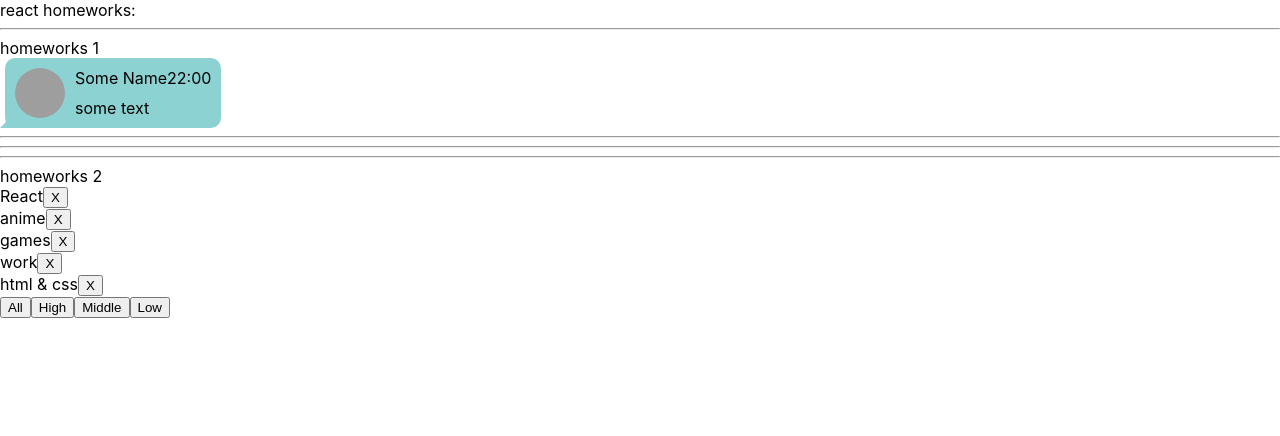
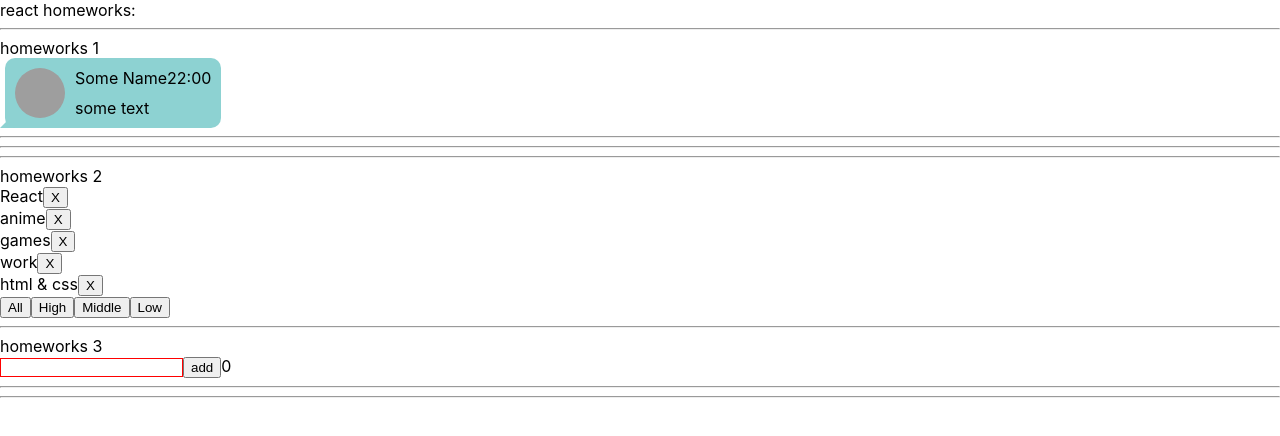
Before and after one commit to Ksenia-Tuzova2/Ignat-homeworks, a React (Create React App) app: page / in a window 1280 px wide. Shown: the top 436 px of the page. Built offline with nearby package versions, Linux system fonts and the light colour scheme; grey boxes are pictures that could not be loaded.

Commit message:
function for input fix

```diff
--- a/package.json
+++ b/package.json
@@ -10,10 +10,12 @@
     "@types/node": "^16.7.13",
     "@types/react": "^18.0.0",
     "@types/react-dom": "^18.0.0",
+    "@types/uuid": "^8.3.4",
     "react": "^18.2.0",
     "react-dom": "^18.2.0",
     "react-scripts": "5.0.1",
     "typescript": "^4.4.2",
+    "uuid": "^9.0.0",
     "web-vitals": "^2.1.0"
   },
   "scripts": {
--- a/src/p1-main/m1-ui/u1-app/App.tsx
+++ b/src/p1-main/m1-ui/u1-app/App.tsx
@@ -2,6 +2,7 @@ import React from 'react'
 import s from './App.module.css'
 import HW1 from '../../../p2-homeworks/h1/HW1'
 import HW2 from '../../../p2-homeworks/h2/HW2'
+import HW3 from '../../../p2-homeworks/h3/HW3'
 
 function App() {
     // debugger
@@ -10,7 +11,7 @@ function App() {
             <div>react homeworks:</div>
             <HW1/>
             <HW2/>
-            {/*<HW3/>*/}
+            <HW3/>
             {/*<HW4/>*/}
             {/*<HW5/>*/}
 
--- a/src/p2-homeworks/h3/Greeting.tsx
+++ b/src/p2-homeworks/h3/Greeting.tsx
@@ -2,16 +2,16 @@ import React from 'react'
 import s from './Greeting.module.css'
 
 type GreetingPropsType = {
-    name: any // need to fix any
-    setNameCallback: any // need to fix any
-    addUser: any // need to fix any
-    error: any // need to fix any
+    name: string // need to fix any
+    setNameCallback: (e:any)=>void // need to fix any
+    addUser: (name:string)=> void// need to fix any
+    error: string // need to fix any
     totalUsers: any // need to fix any
 }
 
 // презентационная компонента (для верстальщика)
 const Greeting: React.FC<GreetingPropsType> = (
-    {name, setNameCallback, addUser, error, totalUsers} // деструктуризация пропсов
+    {name, setNameCallback, addUser, error, totalUsers}
 ) => {
     const inputClass = s.error // need to fix with (?:)
 
@@ -19,7 +19,7 @@ const Greeting: React.FC<GreetingPropsType> = (
         <div>
             <input value={name} onChange={setNameCallback} className={inputClass}/>
             <span>{error}</span>
-            <button onClick={addUser}>add</button>
+            <button onClick={()=>addUser}>add</button>
             <span>{totalUsers}</span>
         </div>
     )
--- a/src/p2-homeworks/h3/GreetingContainer.tsx
+++ b/src/p2-homeworks/h3/GreetingContainer.tsx
@@ -1,25 +1,30 @@
-import React, {useState} from 'react'
+import React, {ChangeEvent, useState} from 'react'
 import Greeting from './Greeting'
+import { v1 } from 'uuid'
 
 type GreetingContainerPropsType = {
-    users: any // need to fix any
-    addUserCallback: any // need to fix any
+    users: Array<String>
+    addUserCallback: (name: object)=>void
 }
 
-// более простой и понятный для новичков
-// function GreetingContainer(props: GreetingPropsType) {
 
-// более современный и удобный для про :)
 // уровень локальной логики
 const GreetingContainer: React.FC<GreetingContainerPropsType> = ({users, addUserCallback}) => { // деструктуризация пропсов
-    const [name, setName] = useState<any>('') // need to fix any
-    const [error, setError] = useState<any>('') // need to fix any
+    const [name, setName] = useState<string>('')
+    const [error, setError] = useState<string>('')
 
-    const setNameCallback = (e: any) => { // need to fix any
-        setName('') // need to fix
+    const setNameCallback = (e:ChangeEvent<HTMLInputElement>) => {
+        setName(e.currentTarget.value)
     }
-    const addUser = () => {
-        alert(`Hello  !`) // need to fix
+    const addUser = (name:string) => {
+        alert(`Hello`+{name}+ `!`) // need to fix
+        let newUser={
+            _id: v1(),
+            name: name,
+        }
+        addUserCallback(newUser)
+
+
     }
 
     const totalUsers = 0 // need to fix
--- a/src/p2-homeworks/h3/HW3.tsx
+++ b/src/p2-homeworks/h3/HW3.tsx
@@ -1,17 +1,19 @@
 import React, {useState} from 'react'
+
 import GreetingContainer from './GreetingContainer'
 
 // types
 export type UserType = {
-    _id: any // need to fix any
-    name: any // need to fix any
+    _id: String
+    name: String
 }
 
 // уровень работы с глобальными данными
 function HW3() {
-    const [users, setUsers] = useState<any>([]) // need to fix any
+    const [users, setUsers] = useState<Array<String>>([])
 
-    const addUserCallback = (name: any) => { // need to fix any
+    const addUserCallback = (name: object) => {
+
         setUsers([]) // need to fix
     }
 
```
Also changed, not shown: 1 other file (tests, documents, lock files or other folders).
